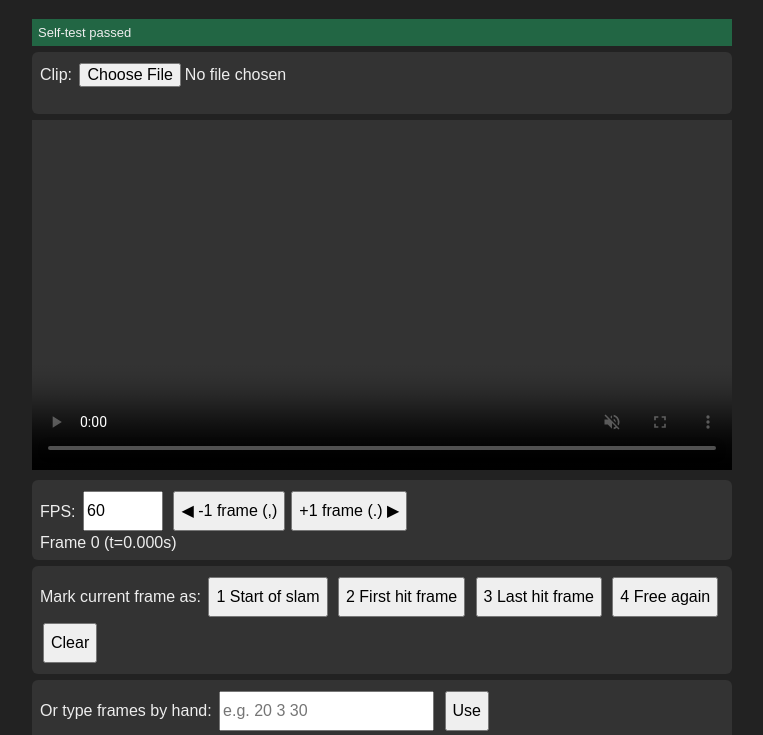
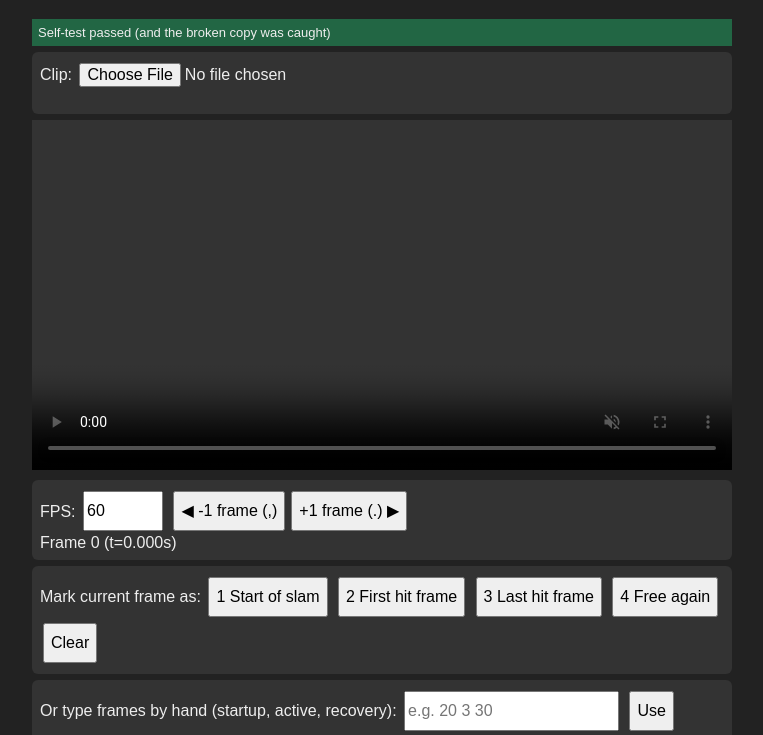
Before and after one commit to Bean-Bengal/frame-counter, a plain HTML site: page index.html in a window 1280 px wide. Shown: the part 59-794 px from the top of the page, without its empty margins (258-1021 px from the left). Drawn offline with Linux system fonts and the light colour scheme.

Commit message:
Frame Counter, version 2

```diff
--- a/index.html
+++ b/index.html
@@ -27,9 +27,10 @@ FPS: <input id="fps" type="number" value="60" min="1" max="240" style="width:80p
 <button data-m="l">3 Last hit frame</button>
 <button data-m="r">4 Free again</button>
 <button id="clr">Clear</button></div>
-<div class="box">Or type frames by hand:
+<div class="box">Or type frames by hand (startup, active, recovery):
 <input id="typed" placeholder="e.g. 20 3 30">
-<button id="tb">Use</button></div>
+<button id="tb">Use</button>
+<button id="demo">Made-up numbers</button></div>
 <div class="box" id="res">Nothing marked yet.</div>
 <p style="font-size:13px">Keys: left/right arrow or , . step a frame. 1-4 mark. Space plays.</p>
 </div>
@@ -39,15 +40,24 @@ function count(s,h,l,r){
  if(!(s<=h&&h<=l&&l<r))return null;
  return {startup:h-s,active:l-h+1,recovery:r-l-1,total:r-s};
 }
+function countBroken(s,h,l,r){
+ const a=count(s,h,l,r);
+ if(a)a.active=l-h;
+ return a;
+}
+function check(fn){
+ const a=fn(10,30,32,50);
+ const ok=!!a&&a.startup===20&&a.active===3&&a.recovery===17&&a.total===40;
+ const bad=fn(10,5,32,50)===null&&fn(10,30,30,30)===null;
+ const one=fn(0,5,5,6);
+ const ok1=!!one&&one.active===1&&one.recovery===0;
+ return ok&&bad&&ok1;
+}
 function selfTest(){
- const a=count(10,30,32,50);
- const ok=a&&a.startup===20&&a.active===3&&a.recovery===17&&a.total===40;
- const bad=count(10,5,32,50)===null&&count(10,30,30,30)===null;
- const one=count(0,5,5,6);
- const ok1=one&&one.active===1&&one.recovery===0;
+ const real=check(count),broke=check(countBroken);
  const b=document.getElementById('banner');
- const pass=ok&&bad&&ok1;
- b.textContent=pass?'Self-test passed':'Self-test FAILED';b.className=pass?'ok':'bad';
+ const pass=real&&!broke;
+ b.textContent=pass?'Self-test passed (and the broken copy was caught)':'Self-test FAILED';b.className=pass?'ok':'bad';
 }
 const v=document.getElementById('v'),fpsE=document.getElementById('fps');
 let marks={};
@@ -68,7 +78,7 @@ function safePause(){
 function togglePlay(){
  if(!v.src)return;
  if(v.paused){
-  try{const p=v.play();if(p&&p.catch){playP=p.catch(()=>{});playP=p.then(()=>{playP=null;},()=>{playP=null;});}}catch(e){}
+  try{const p=v.play();if(p&&p.then){playP=p.then(()=>{playP=null;},()=>{playP=null;});}}catch(e){}
  }else safePause();
 }
 function step(n){
@@ -86,6 +96,7 @@ document.getElementById('tb').onclick=()=>{
  const p=document.getElementById('typed').value.trim().split(/\s+/).map(Number);
  if(p.length===3&&p.every(x=>!isNaN(x))){marks={s:0,h:p[0],l:p[0]+p[1]-1,r:p[0]+p[1]-1+p[2]+1};}
  show();};
+document.getElementById('demo').onclick=()=>{marks={s:10,h:30,l:32,r:50};show();};
 v.addEventListener('seeked',show);v.addEventListener('timeupdate',show);
 fpsE.oninput=show;
 window.addEventListener('keydown',e=>{
```
